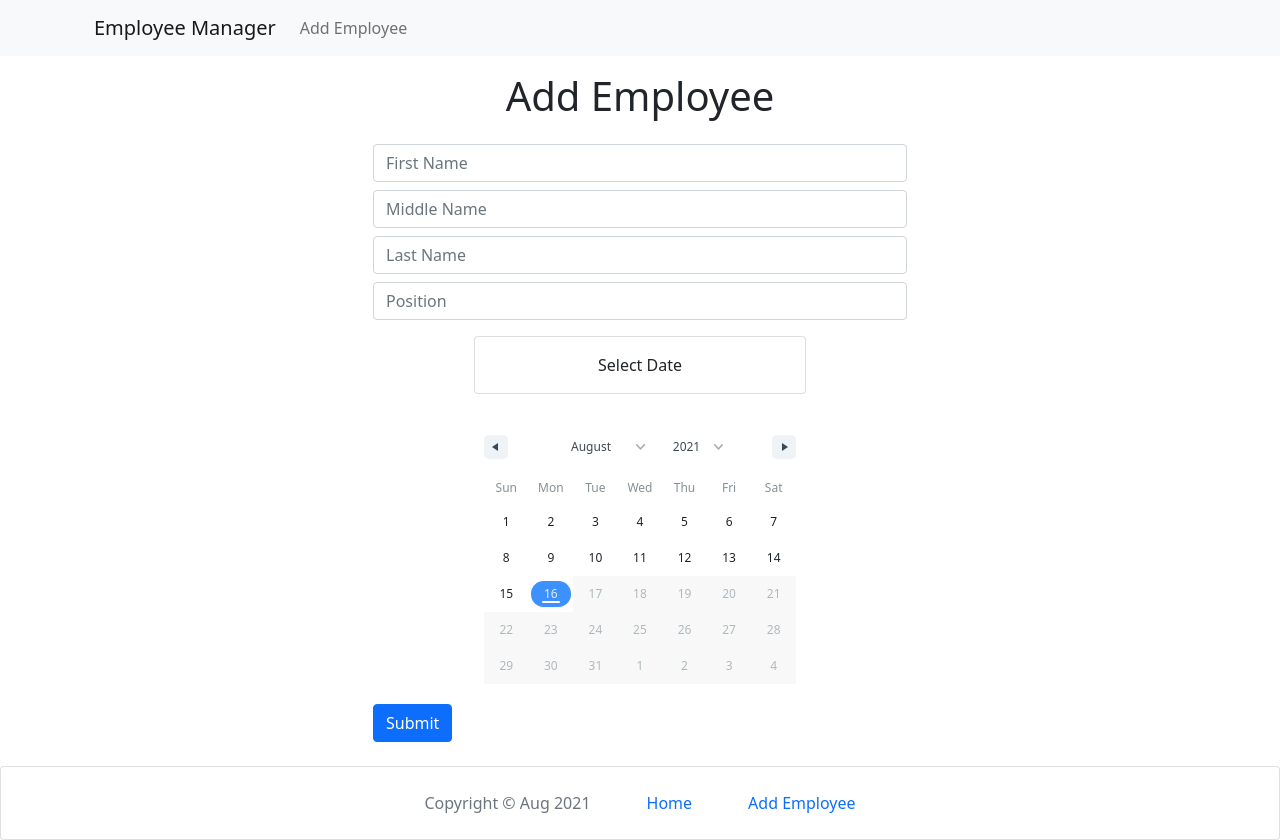
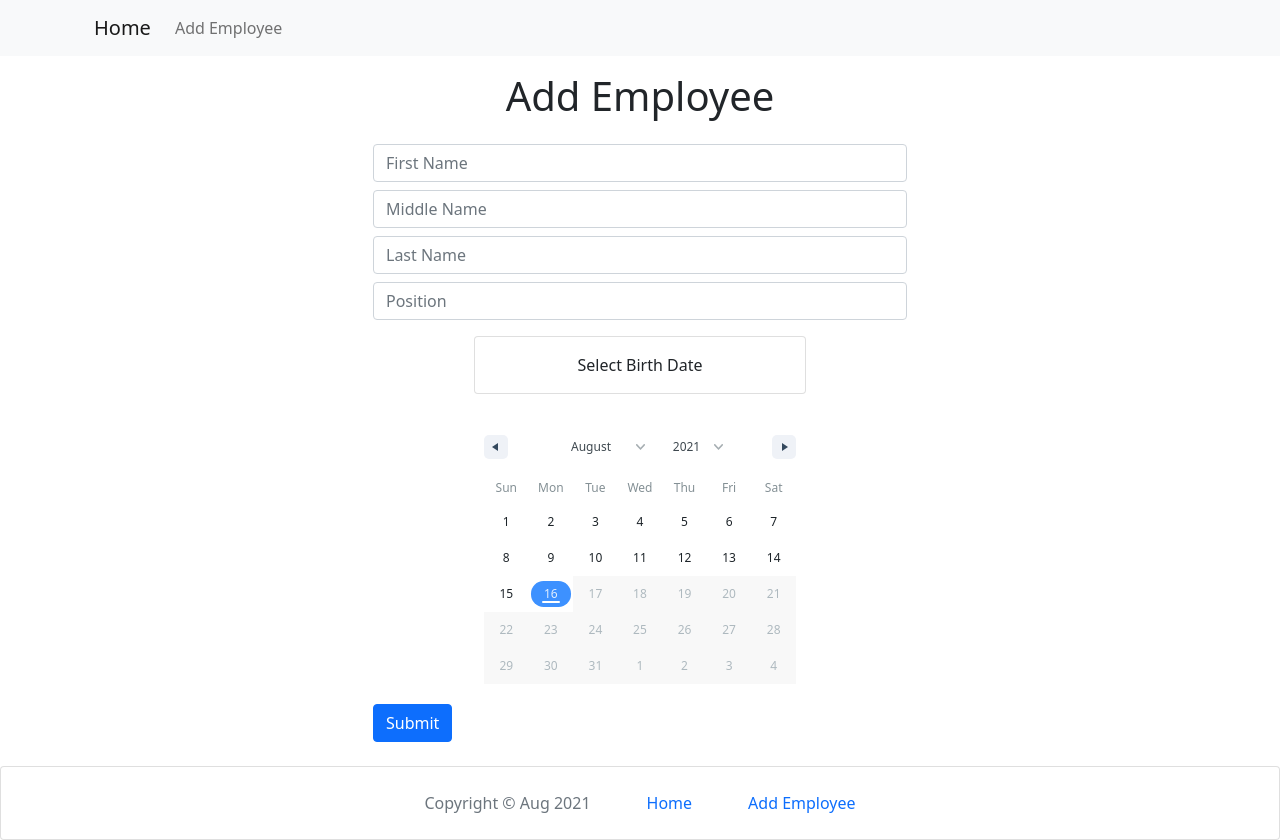
Before and after one commit to Drendal911/drendal911-employee-front-end, a Next.js app: page /addEmployee in a window 1280 px wide. Built offline with nearby package versions, Linux system fonts and the light colour scheme.

Commit message:
Cosmetic Changes
Date picker body text updated. Nav bar home button text changed.

```diff
--- a/components/AddCompensationForm.js
+++ b/components/AddCompensationForm.js
@@ -131,7 +131,9 @@ export default function AddCompensationForm(props) {
                                         <MyDatePicker name="date"
                                                       compensationState={compensationState}
                                                       setCompensationState={setCompensationState}
-                                                      onChange={inputChangeHandler}/>
+                                                      onChange={inputChangeHandler}
+                                                      datePickerBodyText={"Select Date"}
+                                        />
                                     </Col>
                                 </Row>
                             </Container>
--- a/components/AddEmployeeForm.js
+++ b/components/AddEmployeeForm.js
@@ -56,7 +56,9 @@ export default function AddEmployeeForm(props) {
                                             <Col>
                                                 <MyDatePicker
                                                     employeeState={props.employeeState}
-                                                    setEmployeeState={props.setEmployeeState}/>
+                                                    setEmployeeState={props.setEmployeeState}
+                                                    datePickerBodyText={"Select Birth Date"}
+                                                />
                                             </Col>
                                         </Row>
                                     </Container>
--- a/components/EditEmployeeForm.js
+++ b/components/EditEmployeeForm.js
@@ -88,7 +88,8 @@ export default function EditEmployeeForm(props) {
                                     <Col>
                                         <MyDatePicker
                                             employeeState={selectedEmployee}
-                                            setEmployeeState={setSelectedEmployee}/>
+                                            setEmployeeState={setSelectedEmployee}
+                                            datePickerBodyText={"Select Birth Date"}/>
                                     </Col>
                                 </Row>
                             </Container>
--- a/components/layout/MyDatePicker.js
+++ b/components/layout/MyDatePicker.js
@@ -8,6 +8,7 @@ import {useState} from "react";
 export default function MyDatePicker(props) {
     const setCompensationState = props.setCompensationState
     const compensationState = props.compensationState
+    const datePickerBodyText = props.datePickerBodyText
     const [dateDisplay, setDateDisplay] = useState({
         date: ''
     })
@@ -33,7 +34,7 @@ export default function MyDatePicker(props) {
     return (
         <Container>
             {!dateDisplay.date ? <Card className="align-items-center">
-                <Card.Body>Select Date</Card.Body>
+                <Card.Body>{datePickerBodyText}</Card.Body>
             </Card> : <Card className="align-items-center">
                 <Card.Body>{String(dateDisplay.date).substring(0, 10)}</Card.Body>
             </Card>}
--- a/components/layout/MyNavHeader.js
+++ b/components/layout/MyNavHeader.js
@@ -5,7 +5,7 @@ export default function MyNavHeader() {
         <div className="row justify-content-center">
             <Navbar bg="light" expand="lg">
                 <Container className="align-items-center">
-                    <Navbar.Brand href="/">Employee Manager</Navbar.Brand>
+                    <Navbar.Brand href="/">Home</Navbar.Brand>
                     <Navbar.Toggle aria-controls="navbarScroll"/>
                     <Navbar.Collapse id="navbarScroll">
                         <Nav
--- a/pages/index.js
+++ b/pages/index.js
@@ -28,7 +28,7 @@ export default function Home(props) {
                     <h1 className="text-center">Employee Management System</h1>
                     <p>
                         The Employee Management System is a platform where all important personal details of an employee
-                        are stored and managed securely. Using this system, employee management and other administrative
+                        are stored and managed. Using this system, employee management and other administrative
                         activities become quicker and easier.
 
                     </p>
```
